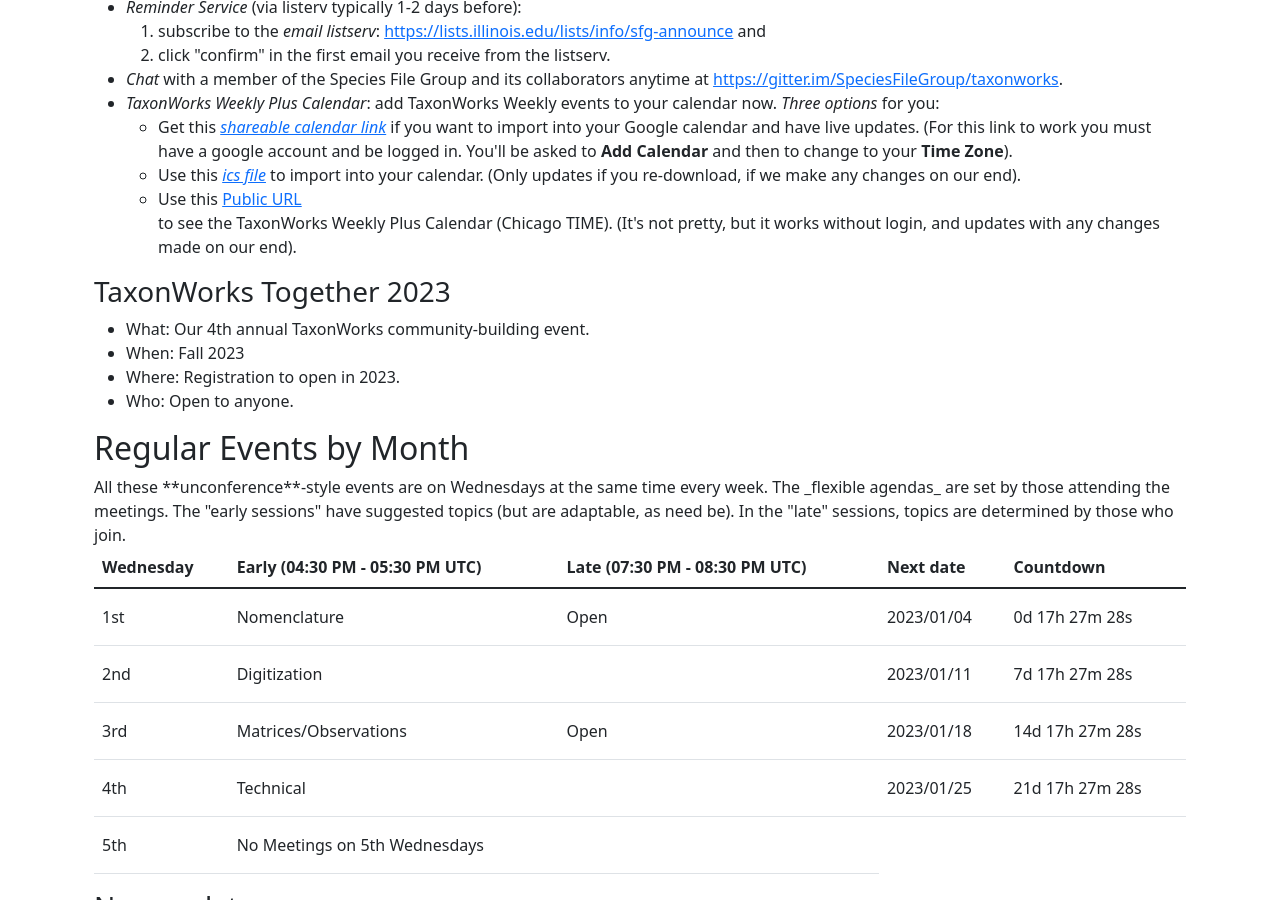
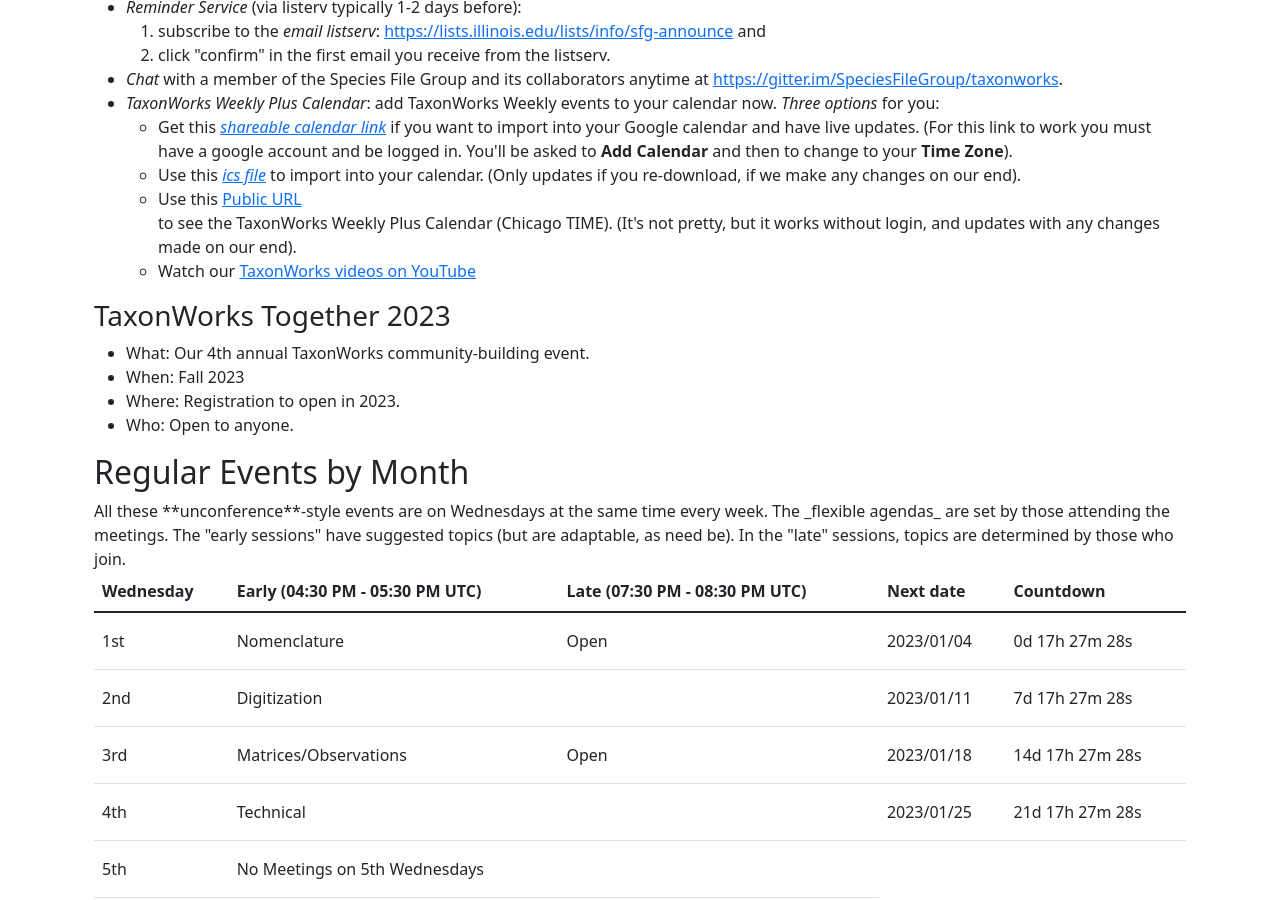
Before and after one commit to pnhogan/speciesfilegroup.github.io, a Jekyll site: the page built from events.html, in a window 1280 px wide and 900 px high, scrolled down 361 px. Built offline with Jekyll 4.4.1, drawn with Linux system fonts in a browser that asks for light colours.

Commit message:
adding YouTube link

```diff
--- a/events.html
+++ b/events.html
@@ -25,7 +25,8 @@
             shareable calendar link</a></em> if you want to import into your Google calendar and have live updates. (For this link to work you must have a google account and be logged in. You'll be asked to <b>Add Calendar</b> and then to change to your <b>Time Zone</b>).</li>
           <li>Use this <em><a href="https://calendar.google.com/calendar/ical/dt1h41u4dv7vsel7iobrdpms58%40group.calendar.google.com/public/basic.ics">ics file</a></em> to import into your calendar. (Only updates if you re-download, if we make any changes on our end).</li>
           <li>Use this <a href="https://calendar.google.com/calendar/embed?src=dt1h41u4dv7vsel7iobrdpms58%40group.calendar.google.com&ctz=America%2FChicago">Public URL</a></li> to see the TaxonWorks Weekly Plus Calendar (Chicago TIME). (It's not pretty, but it works without login, and updates with any changes made on our end).</li>
-      </ul>
+      <li>Watch our <a href="https://www.youtube.com/@TaxonWorks">TaxonWorks videos on YouTube</a></li>
+    </ul>
     </ul>
   </p>
 
```
